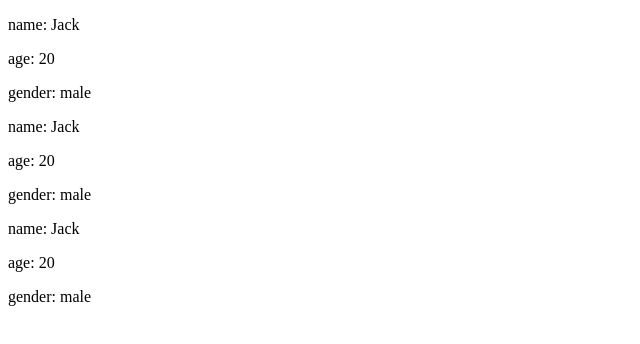
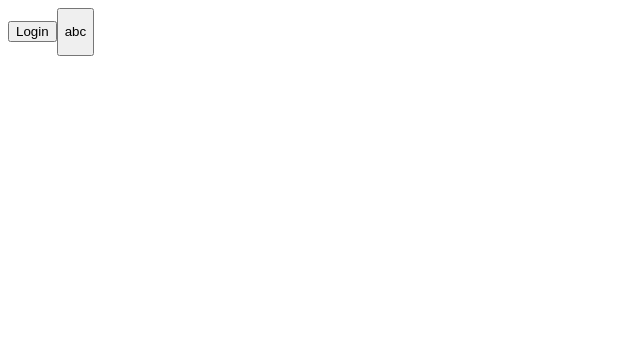
Before and after one commit to yeboong99/tryreactstudy, a React (Vite) app: page / in a window 1280 px wide. Shown: the top 344 px of the page, without its empty margins (0-640 px from the left). Built offline with nearby package versions, Linux system fonts and the light colour scheme.

Commit message:
children props와 사용법, ReactNode, ReactElement가 무엇이고 컨텐츠를 데이터로 전달하는 방법은 무엇인가

```diff
--- a/src/App.tsx
+++ b/src/App.tsx
@@ -1,23 +1,28 @@
-import User from "./components/User";
-import User2 from "./components/User2";
+{
+  /**
+  children으로 데이터 전달하기
+
+  자식 컴포넌트에게 속성 말고 태그 내 컨텐츠를 이용해 데이터를 전달할 수 있다.
+  HTML의 셀프클로징 태그가 아닌, 컨텐츠를 담아서 보낼 때 데이터를 받을 수 있도록 만들어둔 타입을 children이라고 한다.
+
+
+  */
+}
+
+{
+  /* <Button text="Login" />
+      <Button text="Logout" /> */
+}
+
+import Button from "./components/ui/Button.tsx";
 
 export default function App() {
-  const userObj = {
-    name: "Jack",
-    age: 20,
-    gender: "male",
-  };
-
   return (
     <>
-      <User userObj={userObj} />
-      <User2 {...userObj} />
-      <User2 name={userObj.name} age={userObj.age} gender={userObj.gender} />
+      <Button>Login</Button>
+      <Button>
+        <p>abc</p>
+      </Button>
     </>
   );
 }
-
-{
-  /* 14라인에 전개 연산자 (...)를 이용해서 15라인과 똑같은 형태의 데이터 전달을 할 수 있다.
-  전개 연산자는 스프레드 연산자라고도 불린다. */
-}
--- a/src/components/User.tsx
+++ /dev/null
@@ -1,16 +0,0 @@
-// 중첩 비구조화 할당하기
-// 객체 내의 멤버까지도 비구조화할당하여 사용하는 함수 내부에서 props.userObj. 까지 생략 가능
-
-export default function User({
-  userObj: { name, age, gender },
-}: {
-  userObj: { name: string; age: number; gender: string };
-}) {
-  return (
-    <>
-      <p>name: {name} </p>
-      <p>age: {age} </p>
-      <p>gender: {gender} </p>
-    </>
-  );
-}
--- a/src/components/User2.tsx
+++ /dev/null
@@ -1,25 +0,0 @@
-export default function User2({
-  name,
-  age,
-  gender,
-}: {
-  name: string;
-  age: number;
-  gender: string;
-}) {
-  return (
-    <>
-      <p>name: {name}</p>
-      <p>age: {age}</p>
-      <p>gender: {gender}</p>
-    </>
-  );
-}
-
-{
-  /*
-
-  부모 컴포넌트가 보낸 데이터를 바로 이중 비구조화 방식을 이용해 받아줄 수 있다.
-
-  */
-}
--- /dev/null
+++ b/src/components/ui/Button.tsx
@@ -0,0 +1,63 @@
+// export default function Button(props: { text: string }) {
+//   return (
+//     <>
+//       <button>{props.text}</button>
+//     </>
+//   );
+// }
+
+// 위 방법은 기존에 사용하던 속성으로 데이터를 받는 방식.
+
+// 태그 내 컨텐츠를 데이터로써 받으려면 아래와 같이 작성한다.
+// 컨텐츠가 있는 태그를 이용해 넘어오는 데이터를 children이라고 한다.
+// children은 예약된 props 속성으로, 함수 내부에서 .children을 이용해 사용할 수 있다.
+
+// export default function Button(props: { children: React.ReactNode }) {
+//   return (
+//     <>
+//       <Button>{props.children}</Button>
+//     </>
+//   );
+// }
+
+// 이를 비구조화 할당을 이용한다면 아래와 같다.
+export default function Button({ children }: { children: React.ReactNode }) {
+  return (
+    <>
+      <button>{children}</button>
+    </>
+  );
+}
+
+// 그런데, TS이기 때문에 타입 지정을 반드시 해줘야 하는데, children를 두 가지 종류의 타입으로 받을 수 있다.
+
+// 1. React.ReactElement 타입
+// 이 타입은 단순히 컨텐츠로 텍스트를 사용하는 경우 (예: <div>문자열</div>) 식으로 들어오는 컨텐츠는 받을 수가 없다.
+// 몇 가지 불가능한 태그를 제외한 태그로 감싸진 것들만 넘겨 받을 수 있는 타입.
+
+// 2. React.ReactNode 타입
+// 이 타입은 ReactElement보다 더 넓은 범위의 데이터를 받을 수 있다. 범용적이다.
+// 문자열이나 숫자, null, undefined를 포함해서 JSX요소들까지 전부 허용한다.
+// 그래서 ReactNode타입으로 타입을 지정하면 범용적으로 활용이 가능하다. 실무에서는 ReactElement타입을 구분하여 사용하기는 한다.
+
+// 따라서, 앞으로는 다음과 같은 두 가지 방식으로 크게 구분할 수 있다.
+
+// 1. 부모 컴포넌트에서 전달하려는 JSX요소의 속성이 전달에 사용되는 경우
+// 예를 들어 App 컴포넌트에서 <Button id="id" className="btn btn-primary"} /> 이런 식으로 전달 시
+// -> Button 컴포넌트에서는
+// function Button({ id, className } : { id: string; className: string}) {
+//   return (
+//     <button id={id} className={className}>버튼</button>
+//   );
+// }
+
+// 2. 부모 컴포넌트에서 전달하려는 JSX요소의 컨텐츠가 전달에 사용되는 경우
+// 예를 들어 App 컴포넌트에서 <Button><span>버튼</span></Button> 이런 식으로 전달 시
+// -> Button 컴포넌트에서는
+// function Button({ children } : {children: React.ReactNode }) {
+//    return (
+//     <>
+//       <Button>{children}</Button>
+//     </>
+//   );
+// }
```
